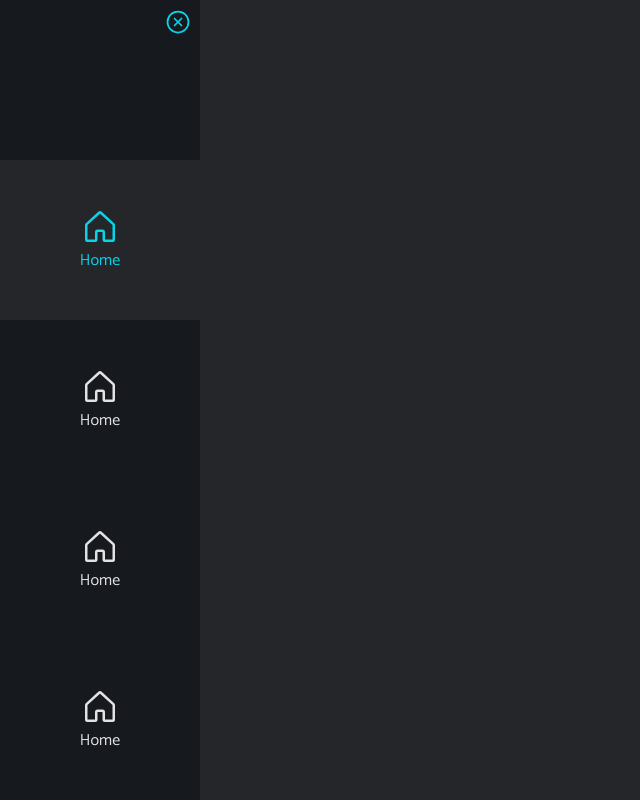
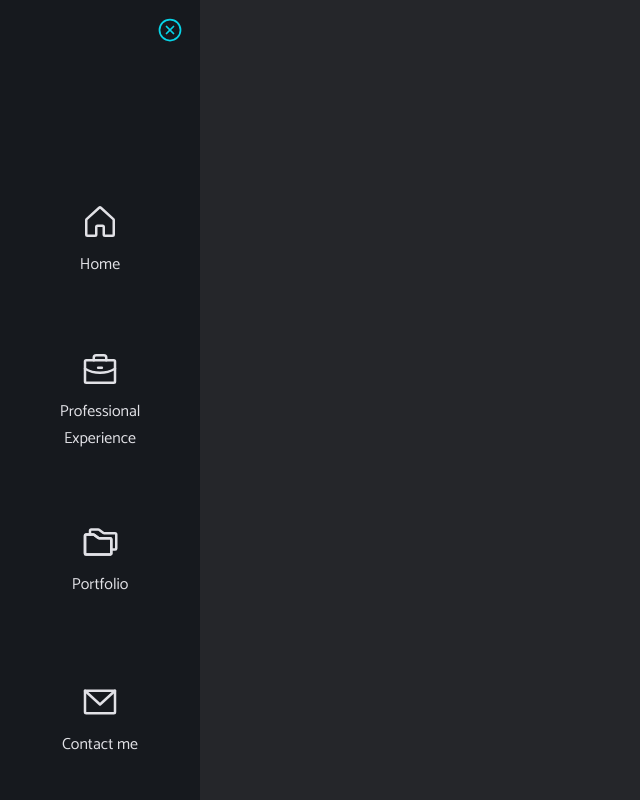
Before and after one commit to marcotulioteles/my-portfolio-website, a React (Vite) app: page / in a window 1280 px wide. Shown: the whole page, without its empty margins (0-640 px from the left). Built offline with nearby package versions, Linux system fonts and the light colour scheme; a web font is replaced by a local one.

Commit message:
feat: implement interface and logic into sidebarElement component

```diff
--- a/src/App.tsx
+++ b/src/App.tsx
@@ -1,4 +1,4 @@
-import { Header } from "./components/Header";
+import { Sidebar } from "./components/Sidebar";
 
 import styles from "./App.module.scss";
 import "./global.scss";
@@ -6,7 +6,7 @@ import "./global.scss";
 function App() {
   return (
     <div className={styles.container}>
-      <Header />
+      <Sidebar />
     </div>
   );
 }
--- a/src/components/Header/HeaderElement/index.tsx
+++ /dev/null
@@ -1,19 +0,0 @@
-import { House } from "phosphor-react";
-import styles from "./styles.module.scss";
-
-interface HeaderElementProps {
-  isActive?: boolean;
-}
-
-export function HeaderElement({ isActive }: HeaderElementProps) {
-  return (
-    <div
-      className={`${styles["container"]} ${isActive ? styles["active"] : null}`}
-    >
-      <div className={styles.content}>
-        <House size={40} />
-        <span>Home</span>
-      </div>
-    </div>
-  );
-}
--- a/src/components/Header/index.tsx
+++ /dev/null
@@ -1,22 +0,0 @@
-import { XCircle } from "phosphor-react";
-import { HeaderElement } from "./HeaderElement";
-import styles from "./styles.module.scss";
-
-export function Header() {
-  return (
-    <aside className={styles.headerContainer}>
-      <nav className={styles.headerNavigation}>
-        <HeaderElement isActive />
-        <HeaderElement />
-        <HeaderElement />
-        <HeaderElement />
-      </nav>
-      <XCircle
-        size={28}
-        color="#07D4E7"
-        style={{ position: "absolute", top: "8", right: "8px" }}
-        onClick={() => console.log("clicked on close sidebar!")}
-      />
-    </aside>
-  );
-}
--- /dev/null
+++ b/src/components/Sidebar/SidebarElement/index.tsx
@@ -0,0 +1,32 @@
+import { ForwardRefExoticComponent, ReactElement, RefAttributes } from "react";
+import { IconProps } from "phosphor-react";
+import styles from "./styles.module.scss";
+
+interface SidebarElementProps {
+  isActive?: boolean;
+  icon: ReactElement<
+    ForwardRefExoticComponent<IconProps & RefAttributes<SVGSVGElement>>
+  >;
+  text: string;
+  onClick: () => void;
+}
+
+export function SidebarElement({
+  isActive,
+  icon,
+  text,
+  onClick,
+}: SidebarElementProps) {
+  return (
+    <a
+      href="#"
+      className={`${styles["container"]} ${isActive ? styles["active"] : null}`}
+      onClick={onClick}
+    >
+      <div className={styles.content}>
+        <div>{icon}</div>
+        <span>{text}</span>
+      </div>
+    </a>
+  );
+}
--- a/src/components/Header/HeaderElement/styles.module.scss
+++ b/src/components/Sidebar/SidebarElement/styles.module.scss
@@ -8,8 +8,15 @@
 
   .content {
     display: flex;
+    justify-content: center;
+    align-items: center;
     flex-direction: column;
     transition: color 0.2s ease;
+
+    span {
+      text-align: center;
+      max-width: 144px;
+    }
 
     &:hover {
       color: var(--blue);
@@ -18,6 +25,6 @@
 }
 
 .active {
-  background-color: var(--gray-500);
+  background-color: var(--gray-300);
   color: var(--blue);
 }
--- /dev/null
+++ b/src/components/Sidebar/index.tsx
@@ -0,0 +1,97 @@
+import {
+  ForwardRefExoticComponent,
+  ReactElement,
+  RefAttributes,
+  useState,
+} from "react";
+import {
+  Briefcase,
+  EnvelopeSimple,
+  Folders,
+  IconProps,
+  XCircle,
+} from "phosphor-react";
+import { SidebarElement } from "./SidebarElement";
+import { House } from "phosphor-react";
+import styles from "./styles.module.scss";
+
+interface sidebarElementsProps {
+  text: string;
+  icon: ReactElement<
+    ForwardRefExoticComponent<IconProps & RefAttributes<SVGSVGElement>>
+  >;
+  isActive: boolean;
+}
+
+const sidebarElementsPropsList = [
+  {
+    text: "Home",
+    icon: <House size={40} />,
+    isActive: false,
+  },
+  {
+    text: "Professional Experience",
+    icon: <Briefcase size={40} />,
+    isActive: false,
+  },
+  {
+    text: "Portfolio",
+    icon: <Folders size={40} />,
+    isActive: false,
+  },
+  {
+    text: "Contact me",
+    icon: <EnvelopeSimple size={40} />,
+    isActive: false,
+  },
+];
+
+export function Sidebar() {
+  const [sidebarElements, setSidebarElements] = useState<
+    sidebarElementsProps[]
+  >(sidebarElementsPropsList);
+
+  const handleSidebarElementOnClick = (
+    list: sidebarElementsProps[],
+    index: number
+  ) => {
+    const newList = list.map((element) => {
+      return {
+        ...element,
+        isActive: false,
+      };
+    });
+
+    newList[index].isActive = true;
+    setSidebarElements(newList);
+  };
+
+  return (
+    <aside className={styles.sidebarContainer}>
+      <nav className={styles.sidebarNavigation}>
+        {sidebarElements.map((sidebarElement, index) => (
+          <SidebarElement
+            key={`sidebar-element-${index}`}
+            icon={sidebarElement.icon}
+            text={sidebarElement.text}
+            isActive={sidebarElement.isActive}
+            onClick={() => {
+              handleSidebarElementOnClick(sidebarElements, index);
+            }}
+          />
+        ))}
+      </nav>
+      <XCircle
+        size={28}
+        color="#07D4E7"
+        style={{
+          position: "absolute",
+          top: "1rem",
+          right: "1rem",
+          cursor: "pointer",
+        }}
+        onClick={() => console.log("clicked on close sidebar!")}
+      />
+    </aside>
+  );
+}
--- a/src/components/Header/styles.module.scss
+++ b/src/components/Sidebar/styles.module.scss
@@ -1,4 +1,4 @@
-.headerContainer {
+.sidebarContainer {
   max-width: 200px;
   min-height: 100vh;
   background-color: var(--gray-700);
--- a/src/global.scss
+++ b/src/global.scss
@@ -1,5 +1,6 @@
 :root {
   --gray-100: #e1e1e6;
+  --gray-300: #2D2E32;
   --gray-500: #25262A;
   --gray-700: #16191E;
   --black: #000000;
@@ -27,3 +28,12 @@ body {
   -webkit-font-smoothing: antialiased;
   font-family: var(--text), Arial, sans-serif;
 }
+
+a {
+  color: var(--text);
+  text-decoration: none;
+
+  &:focus {
+    box-shadow: none;
+  }
+}
```
